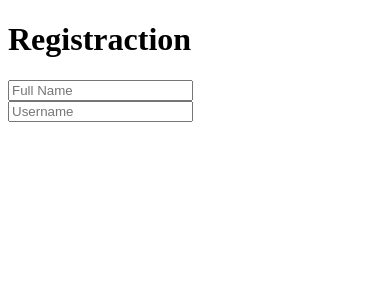
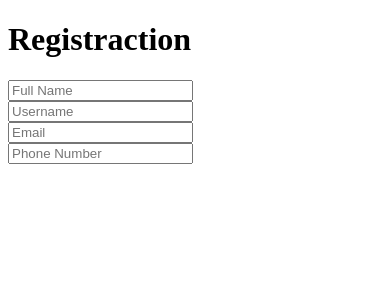
Before and after one commit to Jedex2/teeyai168-web, a Flask app: template templates/signin.html in a window 390 px wide. Shown: the top 300 px of the page. Run offline with Flask 3, Linux system fonts and the light colour scheme; the template is opened without the code that fills it, so the values that code supplies are empty.

Commit message:
s.in
emaill/Phone number

```diff
--- a/templates/signin.html
+++ b/templates/signin.html
@@ -22,6 +22,15 @@
                     <input type="text" placeholder="Username" required>
                 </div>
             </div>
+
+            <div class="input-box">
+                <div class="input-field">
+                    <input type="email" placeholder="Email" required>
+                </div>
+                <div class="input-field">
+                    <input type="number" placeholder="Phone Number" required>
+                </div>
+            </div>
         </form>
     </div>
 </body>
```
